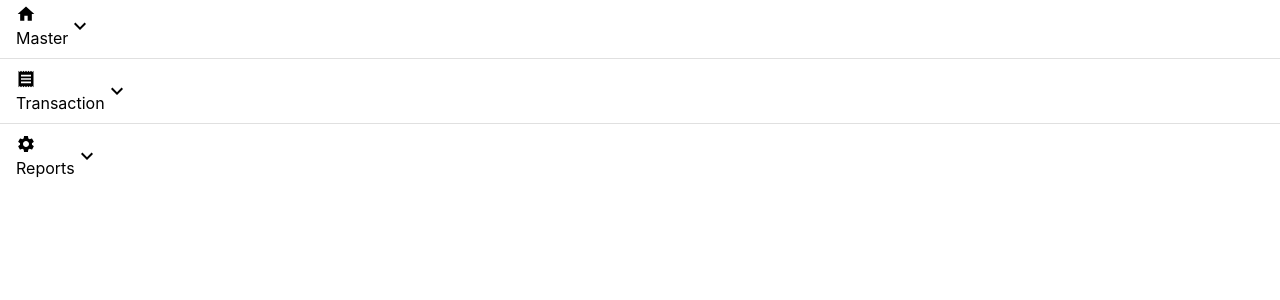
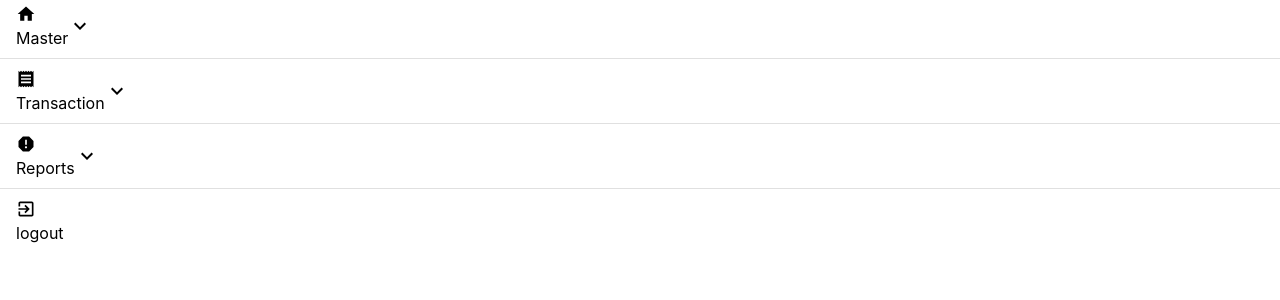
Before and after one commit to DebashishNath/Payroll-Info, a React (Create React App) app in the folder UIPay/pay-ui/: page /MainMenuForm in a window 1280 px wide. Shown: the top 300 px of the page. Built offline with nearby package versions, Linux system fonts and the light colour scheme.

Commit message:
updated login and main menu form
updated login and main menu form

```diff
--- a/UIPay/pay-ui/src/Components/LoginComponents/LoginForm.js
+++ b/UIPay/pay-ui/src/Components/LoginComponents/LoginForm.js
@@ -38,6 +38,7 @@ function LoginContent()
         else
         {
           document.getElementById('invalidmsg').innerHTML = data.returnMessage.message;
+          document.getElementById('invalidmsg').style="color:red"
         }
       }
       catch(err) {
--- a/UIPay/pay-ui/src/Components/LoginComponents/MainMenuForm.js
+++ b/UIPay/pay-ui/src/Components/LoginComponents/MainMenuForm.js
@@ -1,7 +1,8 @@
 import React from 'react';
 import HomeIcon from "@material-ui/icons/Home";
 import ReceiptIcon from "@material-ui/icons/Receipt";
-import SettingsIcon from "@material-ui/icons/Settings";
+import ReportIcon from '@material-ui/icons/Report';
+import ExitToAppIcon from '@material-ui/icons/ExitToApp';
 import Sidebar from "./Sidebar";
 
 export default class MainMenuForm extends React.Component {
@@ -35,11 +36,17 @@ export default class MainMenuForm extends React.Component {
         {
           name: "reports",
           label: "Reports",
-          Icon: SettingsIcon,
+          Icon: ReportIcon,
           items: [
             { name: "attendance", label: "Attendance", onClick },
             { name: "payslip", label: "payslip", onClick }
           ]
+        },
+        "divider",
+        {
+          name: "logout",
+          label: "logout",
+          Icon: ExitToAppIcon
         }
       ];
 
```
